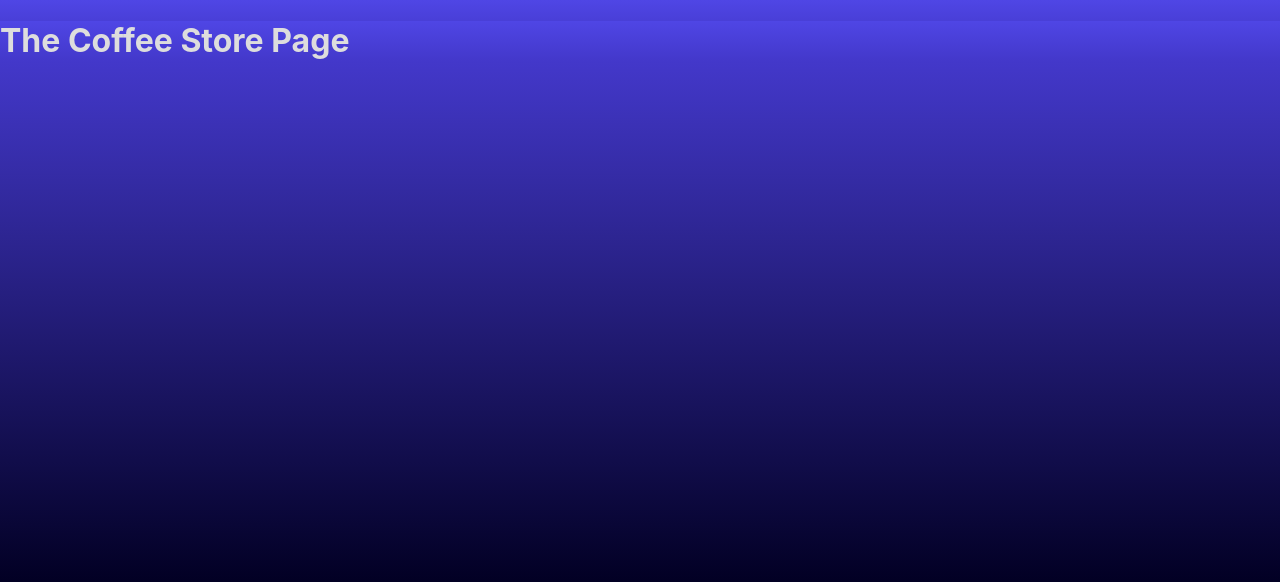
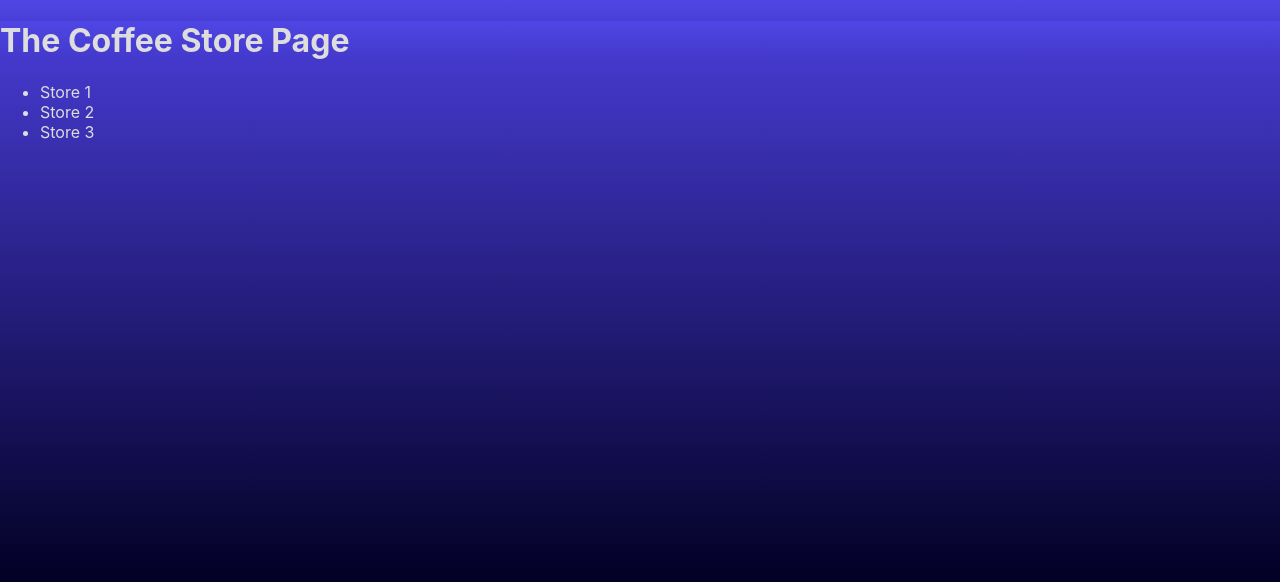
Before and after one commit to omeatai/x-next-webapp, a Next.js app in the folder coffee-app/: page /coffee-store in a window 1280 px wide. Shown: the top 582 px of the page. Built offline with nearby package versions, Linux system fonts and the light colour scheme.

Commit message:
9. Add routes using Next Link
9. Add routes using Next Link

```diff
--- a/coffee-app/pages/coffee-store/index.js
+++ b/coffee-app/pages/coffee-store/index.js
@@ -1,7 +1,26 @@
+import Link from "next/link";
+
 const CoffeeStore = () => {
   return (
     <div>
       <h1>The Coffee Store Page</h1>
+      <ul>
+        <li>
+          <Link href={"/coffee-store/1"}>
+            <a>Store 1</a>
+          </Link>
+        </li>
+        <li>
+          <Link href={"/coffee-store/2"}>
+            <a>Store 2</a>
+          </Link>
+        </li>
+        <li>
+          <Link href={"/coffee-store/3"}>
+            <a>Store 3</a>
+          </Link>
+        </li>
+      </ul>
     </div>
   );
 };
```
Also changed, not shown: coffee-app/pages/coffee-store/[id].js (+5 -6 lines).
